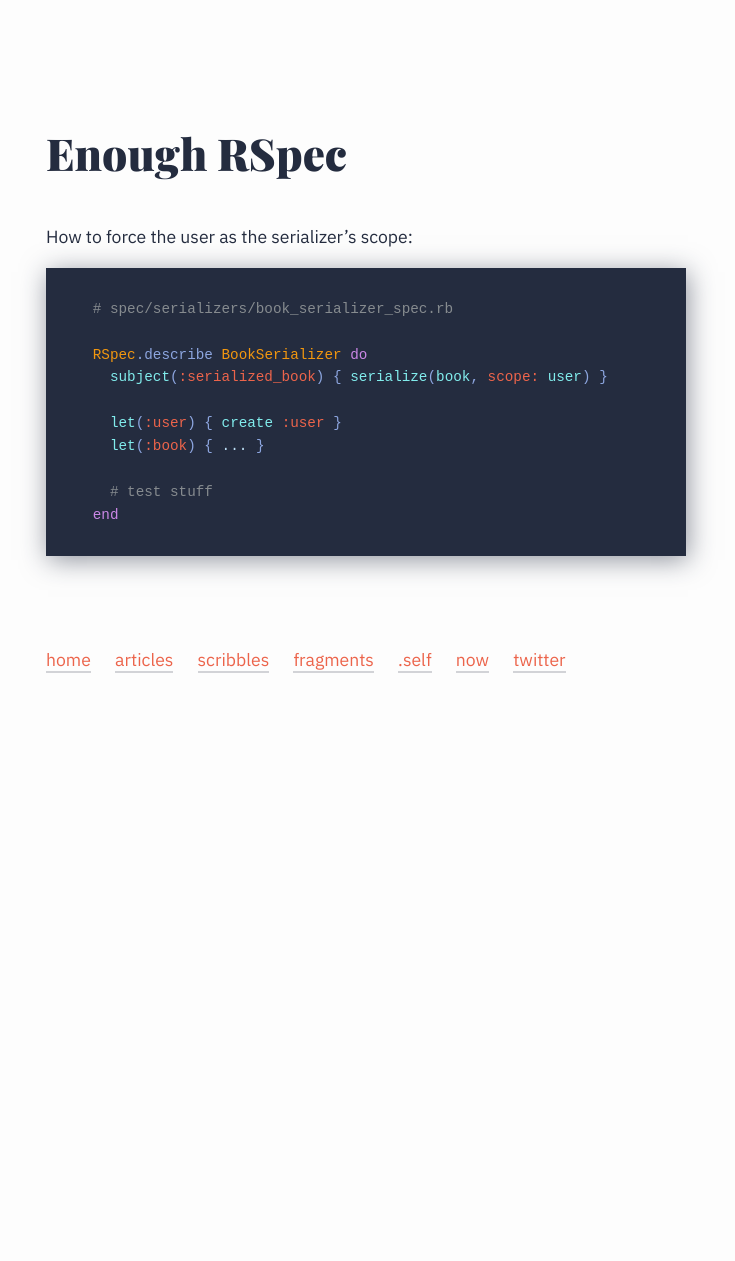
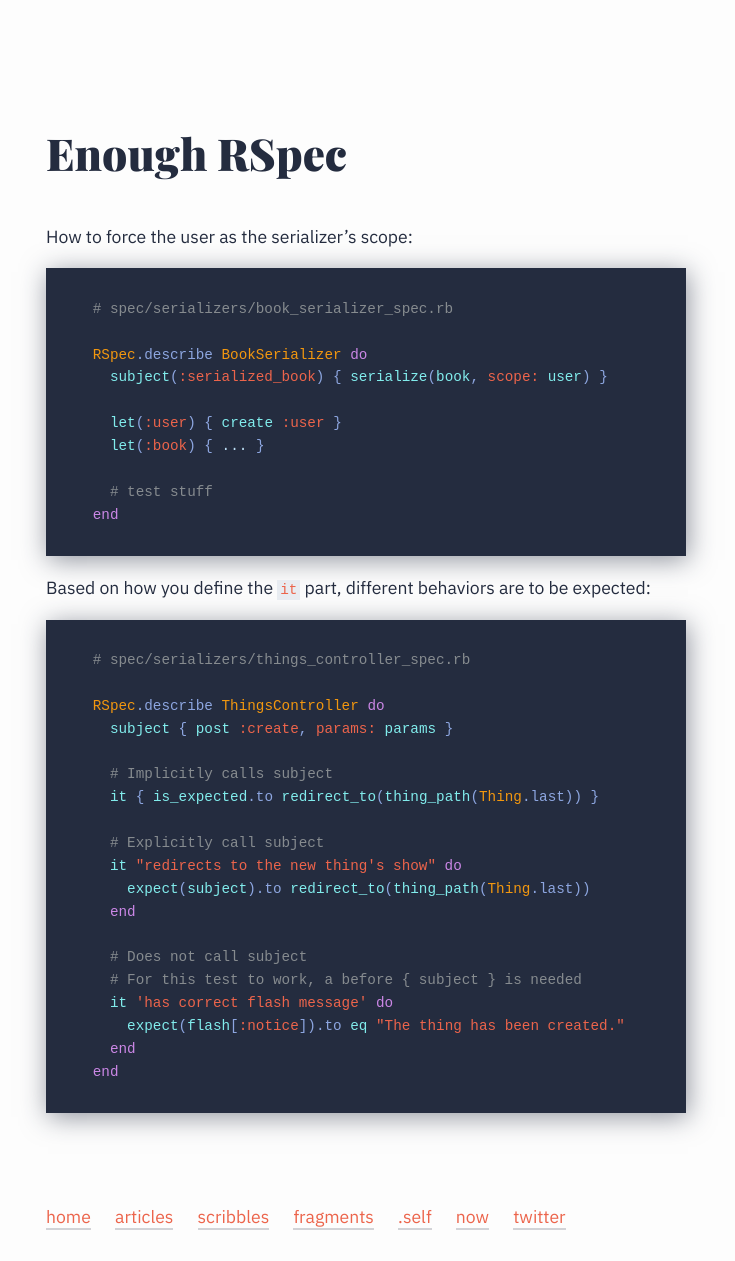
Before and after one commit to merciremi/remicodes, a Jekyll site: the page built from _fragments/2021-01-19-enough-rspec.md, in a window 1280 px wide. Shown: the whole page, without its empty margins (274-1009 px from the left). Built offline with Jekyll 4.4.1, drawn with Linux system fonts in a browser that asks for light colours; some web fonts are replaced; before the commit the page ends 900 px from its top, so only the background shows below that.

Commit message:
Add rspec quirks

```diff
--- a/_fragments/2021-01-19-enough-rspec.md
+++ b/_fragments/2021-01-19-enough-rspec.md
@@ -19,3 +19,27 @@
     # test stuff
   end
 {% endhighlight %}
+
+Based on how you define the `it` part, different behaviors are to be expected:
+
+{% highlight ruby %}
+  # spec/serializers/things_controller_spec.rb
+
+  RSpec.describe ThingsController do
+    subject { post :create, params: params }
+
+    # Implicitly calls subject
+    it { is_expected.to redirect_to(thing_path(Thing.last)) }
+
+    # Explicitly call subject
+    it "redirects to the new thing's show" do
+      expect(subject).to redirect_to(thing_path(Thing.last))
+    end
+
+    # Does not call subject
+    # For this test to work, a before { subject } is needed
+    it 'has correct flash message' do
+      expect(flash[:notice]).to eq "The thing has been created."
+    end
+  end
+{% endhighlight %}
```
